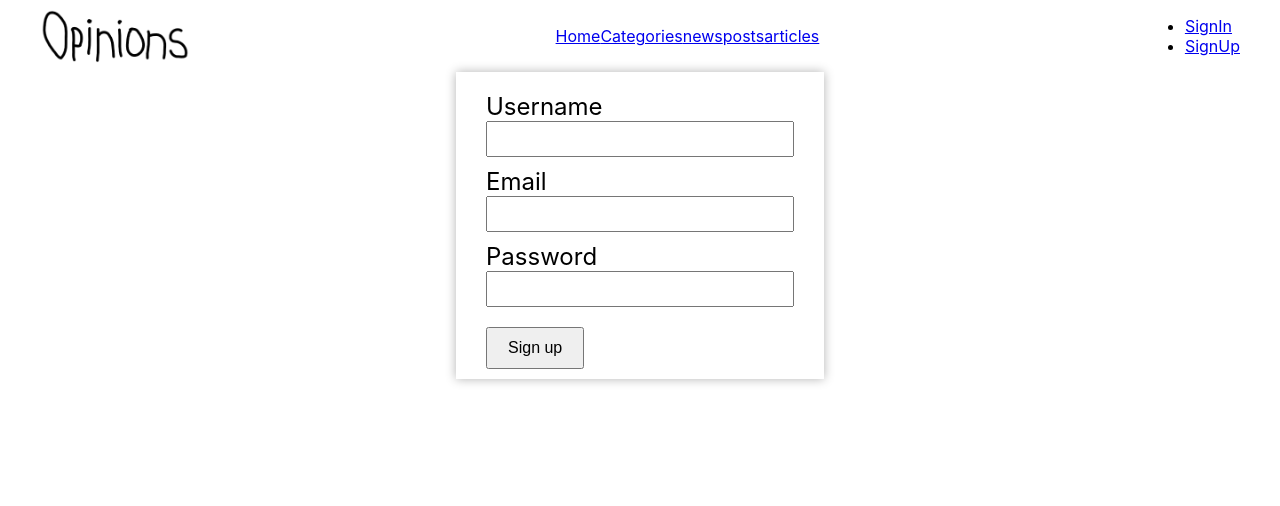
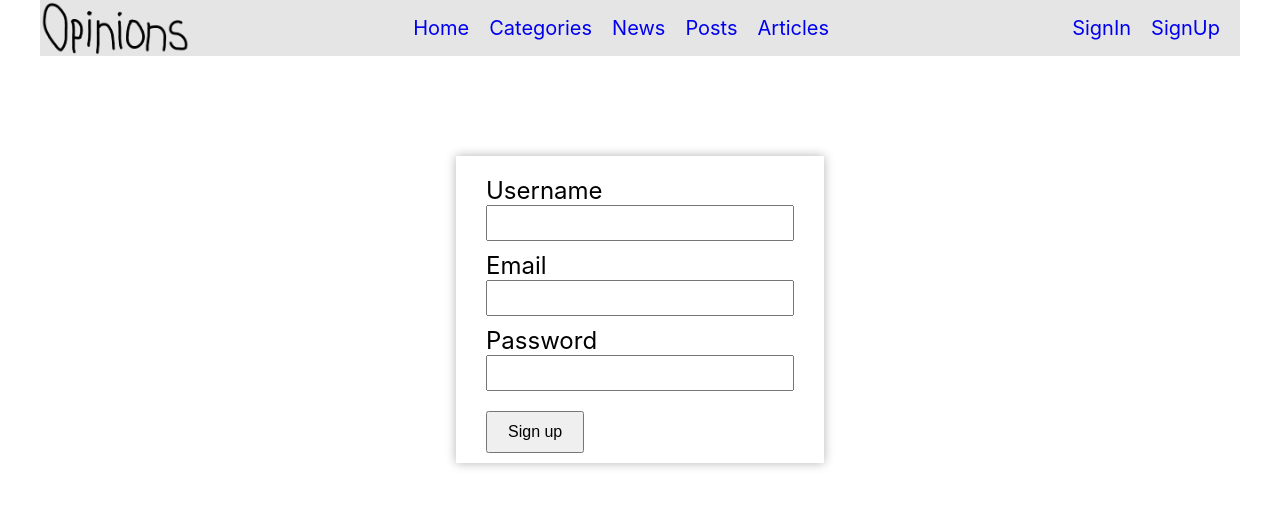
Before and after one commit to SDEEY/Opinions-forum, a React (Create React App) app: page /signUp in a window 1280 px wide. Shown: the top 506 px of the page. Built offline with nearby package versions, Linux system fonts and the light colour scheme.

Commit message:
Header is ready

```diff
--- a/src/Components/Header/Header.module.css
+++ b/src/Components/Header/Header.module.css
@@ -2,4 +2,6 @@
     display: flex;
     justify-content: space-between;
     align-items: center;
+
+    background-color: #e5e5e5;
 }
--- a/src/Components/Header/IsAuthed/IsAuthed.jsx
+++ b/src/Components/Header/IsAuthed/IsAuthed.jsx
@@ -1,9 +1,10 @@
 import {NavLink} from "react-router-dom";
+import s from '../Navbar/Navbar.module.css'
 
 function IsAuthed() {
     return (
         <div>
-            <ul>
+            <ul className={s.ul}>
                 <li>
                     <NavLink to='/signIn'>
                         SignIn
--- a/src/Components/Header/Navbar/Navbar.jsx
+++ b/src/Components/Header/Navbar/Navbar.jsx
@@ -17,17 +17,17 @@ function Navbar(){
                 </li>
                 <li>
                     <NavLink to='/news'>
-                        news
+                        News
                     </NavLink>
                 </li>
                 <li>
                     <NavLink to='/posts'>
-                        posts
+                        Posts
                     </NavLink>
                 </li>
                 <li>
                     <NavLink to='/articles'>
-                        articles
+                        Articles
                     </NavLink>
                 </li>
             </ul>
--- a/src/Components/Header/Navbar/Navbar.module.css
+++ b/src/Components/Header/Navbar/Navbar.module.css
@@ -2,3 +2,9 @@
     display: flex;
     list-style: none;
 }
+
+.ul li a{
+    text-decoration: none;
+    font-size: 20px;
+    margin-right: 20px;
+}
--- a/src/Components/Routes/SignUp/SignUp.module.css
+++ b/src/Components/Routes/SignUp/SignUp.module.css
@@ -2,6 +2,8 @@
     display: flex;
     justify-content: center;
     position: relative;
+
+    margin-top: 100px;
 }
 
 .form form{
```
Also changed, not shown: src/Components/Routes/Routes.jsx (deleted, +0 -31 lines).
